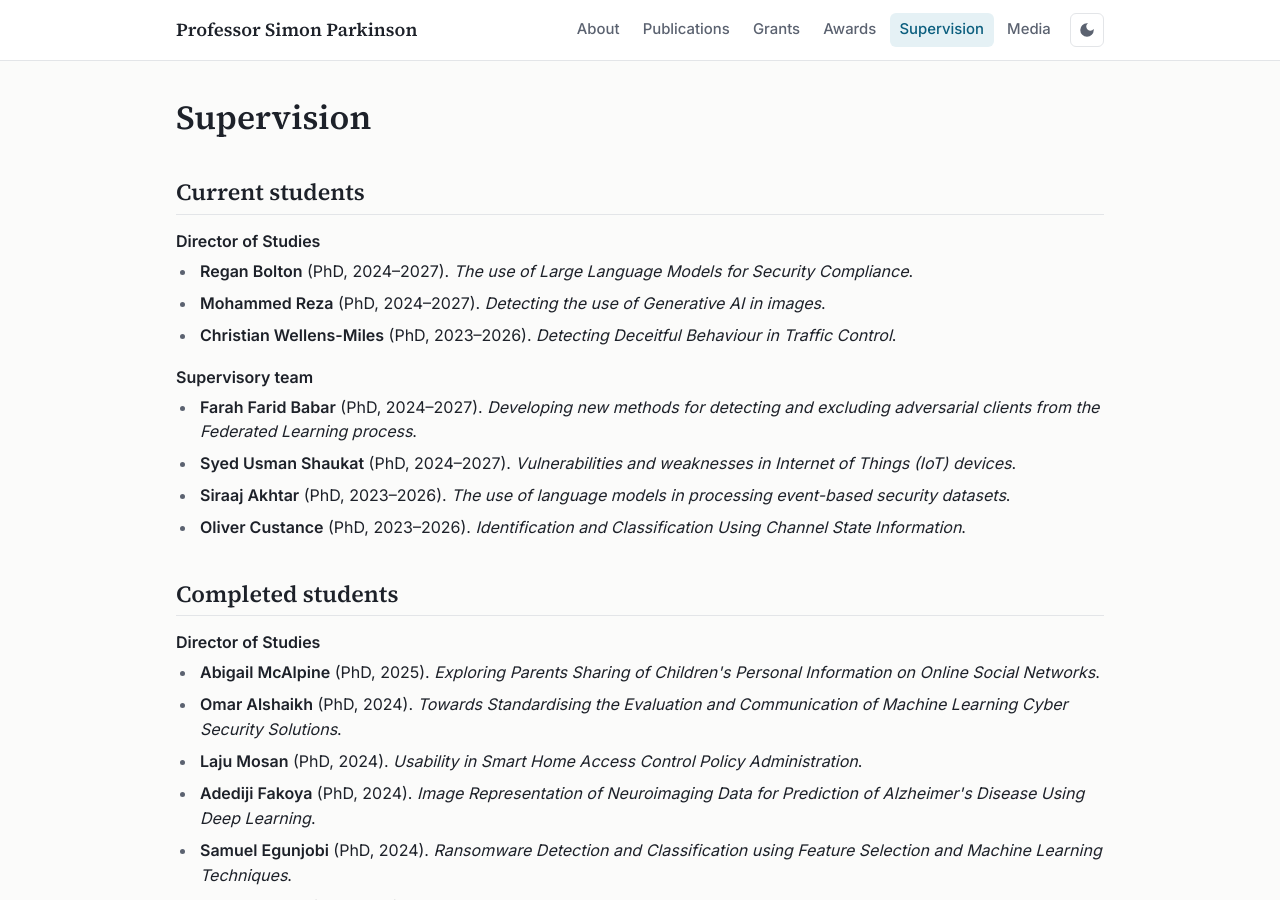
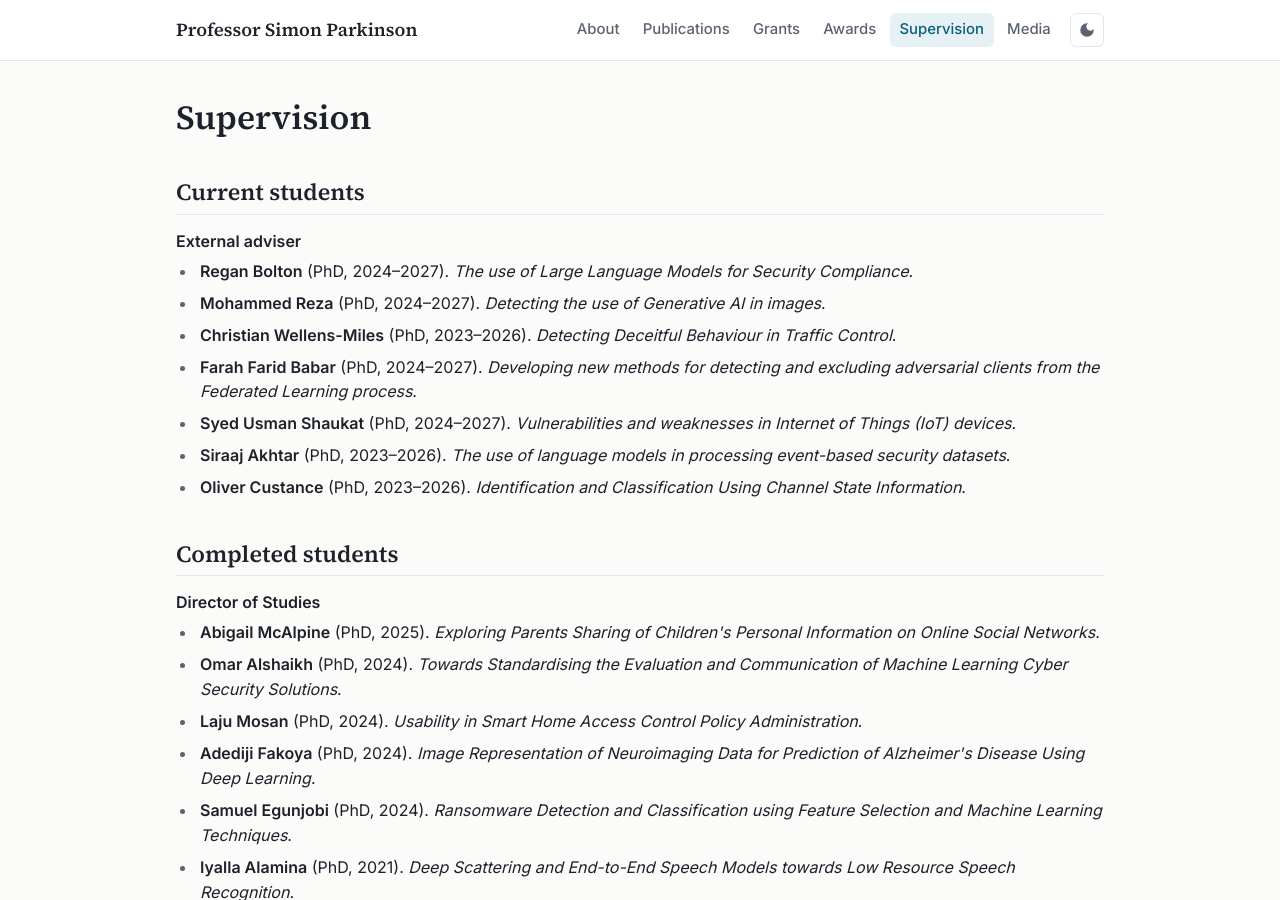
Before and after one commit to sparkins01/sparkins01.github.io, a Jekyll site: the page built from supervision.html, in a window 1280 px wide and 900 px high. Built offline with Jekyll 4.4.1, drawn with Linux system fonts in a browser that asks for light colours.

Commit message:
Supervision: list current students under External adviser
Co-Authored-By: Claude Opus 5.5 <noreply@anthropic.com>
Claude-Session: https://claude.ai/code/session_01Hg9awQkitkBR1GPJWFPetg

```diff
--- a/supervision.html
+++ b/supervision.html
@@ -5,13 +5,10 @@ permalink: /supervision/
 ---
 {% assign s = site.data.supervision %}
 <h2>Current students</h2>
-<h3>Director of Studies</h3>
+<h3>External adviser</h3>
 <ul class="cv-list">
-{% for x in s.current.director %}<li><strong>{{ x.name }}</strong> ({{ x.degree }}, {{ x.years }}). <em>{{ x.title }}</em>.</li>
-{% endfor %}</ul>
-<h3>Supervisory team</h3>
-<ul class="cv-list">
-{% for x in s.current.team %}<li><strong>{{ x.name }}</strong> ({{ x.degree }}, {{ x.years }}). <em>{{ x.title }}</em>.</li>
+{% assign advised = s.current.director | concat: s.current.team %}
+{% for x in advised %}<li><strong>{{ x.name }}</strong> ({{ x.degree }}, {{ x.years }}). <em>{{ x.title }}</em>.</li>
 {% endfor %}</ul>
 
 <h2>Completed students</h2>
```
